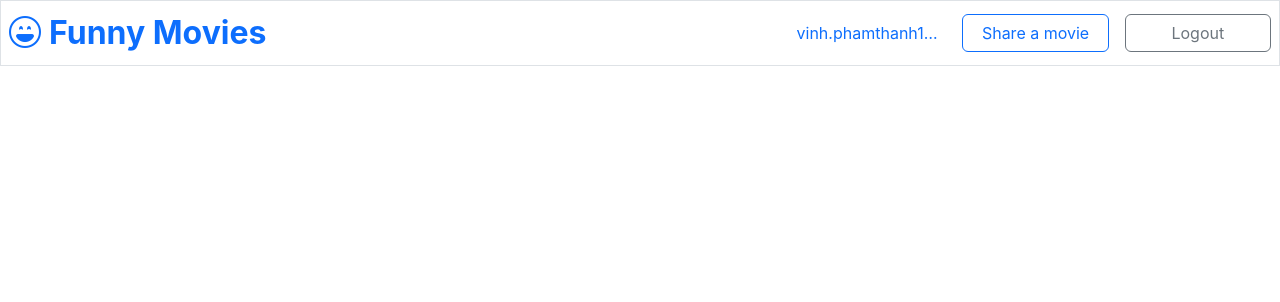
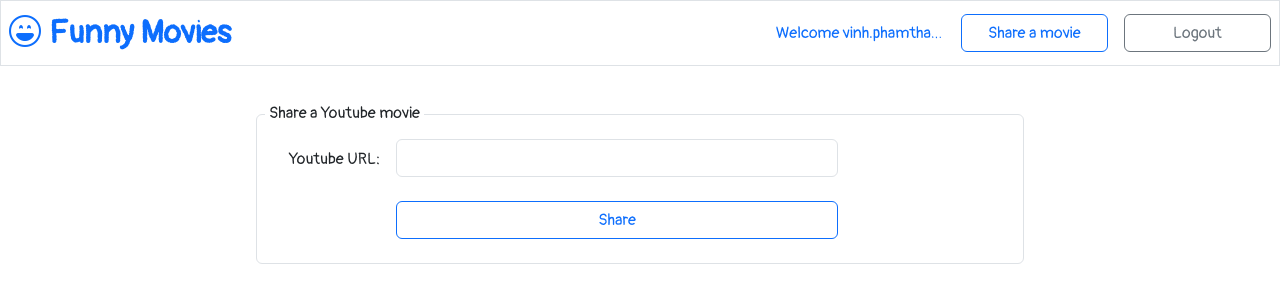
Before and after one commit to vinhphamthanh/fm-frontend, a React (Create React App) app: page /share in a window 1280 px wide. Shown: the top 302 px of the page. Built offline with nearby package versions, Linux system fonts and the light colour scheme.

Commit message:
feat: share movie

```diff
--- a/package.json
+++ b/package.json
@@ -17,7 +17,8 @@
     "react-router-dom": "^6.16.0",
     "react-scripts": "5.0.1",
     "typescript": "^4.9.5",
-    "web-vitals": "^2.1.4"
+    "web-vitals": "^2.1.4",
+    "zustand": "^4.4.1"
   },
   "scripts": {
     "start": "react-scripts start",
--- a/src/App.tsx
+++ b/src/App.tsx
@@ -9,6 +9,7 @@ import {
 } from 'react-router-dom';
 import Home from './page/Home';
 import Layout from './components/Layout';
+import ShareMovie from './components/ShareMovie';
 
 function App() {
   return (
@@ -16,7 +17,7 @@ function App() {
 			<Layout>
 				<Routes>
 					<Route path="/" element={<Home />} />
-					<Route path="/share-your-movie" element={<div>Share movie</div>} />
+					<Route path="/share" element={<ShareMovie />} />
 				</Routes>
 			</Layout>
 		</BrowserRouter>
--- a/src/components/NavigationBar.tsx
+++ b/src/components/NavigationBar.tsx
@@ -1,6 +1,7 @@
 import React from 'react';
 import AuthForm from './AuthForm';
 import UserSignedInNavigation from './UserSignedInNavigation';
+import { Link } from 'react-router-dom';
 
 const NavigationBar = () => {
 	const switching = true;
@@ -9,10 +10,12 @@ const NavigationBar = () => {
 		<div
 			className="w-100 d-flex flex-column flex-md-row justify-content-between text-primary px-2 py-2 border border-bottom"
 		>
-			<div className="fs-2 flex-grow-1">
-				<i className="i bi-emoji-laughing"></i>
-				<span className="px-2 fw-bold">Funny Movies</span>
-			</div>
+			<Link to="/" className="text-decoration-none">
+				<div className="fs-2 flex-grow-1">
+					<i className="i bi-emoji-laughing"></i>
+					<span className="px-2 fw-bold">Funny Movies</span>
+				</div>
+			</Link>
 			{switching ? <UserSignedInNavigation /> : <AuthForm />}
 			</div>
 	);
--- /dev/null
+++ b/src/components/ShareMovie.tsx
@@ -0,0 +1,22 @@
+import React from 'react';
+
+const ShareMovie = () => {
+	const submitHandler = (event: React.SyntheticEvent) => {
+		event.preventDefault()
+	}
+
+	return (
+		<form className="w-100 py-5 px-3 d-flex justify-content-center align-items-center" onSubmit={submitHandler}>
+			<div className="position-relative px-3 py-4 d-flex flex-column flex-sm-row col-12 col-sm-8 share-form mx-auto border rounded-2">
+				<div className="legend">Share a Youtube movie</div>
+				<div className="py-2 px-sm-3">Youtube URL:</div>
+				<div className="col-12 col-sm-8 pe-sm-5">
+					<input className="form-control mb-4" />
+					<button className="w-100 btn btn-outline-primary">Share</button>
+				</div>
+			</div>
+		</form>
+	)
+}
+
+export default ShareMovie
--- a/src/components/UserSignedInNavigation.tsx
+++ b/src/components/UserSignedInNavigation.tsx
@@ -1,11 +1,13 @@
+import { Link } from 'react-router-dom'
+
 const UserSignedInNavigation = () => {
 	return (
 		<div className="w-auto d-flex flex-column col-12 col-md-8 flex-md-row align-items-center justify-content-between gap-3 py-2 py-md-0">
 			<div className="flex-grow-1 text-truncate">
-				vinh.phamthanh16@gmail.com
+				Welcome vinh.phamthanh16@gmail.com
 			</div>
 			<div className="d-flex gap-3 w-100 w-lg-50">
-				<button className="w-100 btn btn-outline-primary">Share a movie</button>
+				<Link to="/share" className="w-100 btn btn-outline-primary">Share a movie</Link>
 				<button className="w-100 btn btn-outline-secondary">Logout</button>
 			</div>
 		</div>
--- a/src/components/VideoList.tsx
+++ b/src/components/VideoList.tsx
@@ -5,7 +5,7 @@ const VideoList = () => {
 			<div className="w-100 d-flex justify-content-between">
 				<div className="col-6 border border-primary">
 					<div id="trailer" className="video-share section embed-responsive embed-responsive-16by9">
-  					<video className="embed-responsive-item" controls autoPlay loop muted>
+  					<video className="embed-responsive-item" controls loop muted>
         			<source src="https://player.vimeo.com/external/325698769.sd.mp4?s=4e70164190f4b472059c9f4ca74ca0ca58056ce4&profile_id=165" type="video/mp4" />
 							Your browser does not support the video tag.
 						</video>
--- a/src/index.css
+++ b/src/index.css
@@ -1,10 +1,18 @@
 body {
   margin: 0;
-  font-family: -apple-system, Pangolin, BlinkMacSystemFont, 'Segoe UI', 'Roboto', 'Oxygen',
+  font-family: Pangolin, BlinkMacSystemFont, 'Segoe UI', 'Roboto', 'Oxygen',
     'Ubuntu', 'Cantarell', 'Fira Sans', 'Droid Sans', 'Helvetica Neue',
     sans-serif;
   -webkit-font-smoothing: antialiased;
   -moz-osx-font-smoothing: grayscale;
+}
+
+.legend {
+    position: absolute;
+    top: -14px;
+    left: 8px;
+    background-color: white;
+    padding: 0 4px;
 }
 
 code {
@@ -46,3 +54,7 @@ code {
     margin-top: 0.2em;
     background-color: white;
 }
+
+.share-form {
+    max-width: 768px;
+}
```
Also changed, not shown: 1 other file (tests, documents, lock files or other folders).
